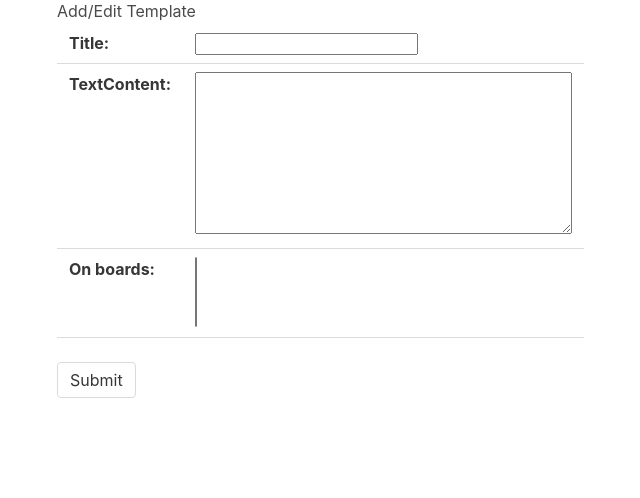
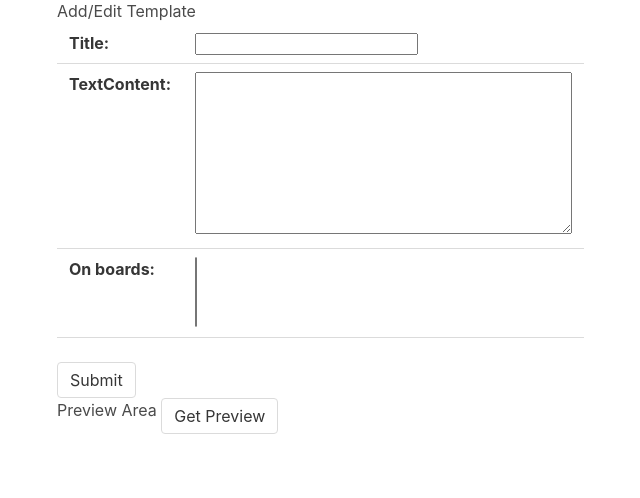
Before and after one commit to davebland/purple-pages, a Django app: page /adverts/new/ in a window 1280 px wide. Shown: the part 269-767 px from the top of the page, without its empty margins (7-647 px from the left). Run offline with Django 3.2, Linux system fonts and the light colour scheme; the visitor is signed in with stand-in values (Sample User, id 1); data that the repository does not hold is empty; parts of the project's set-up code (start-up, migrations or seed data) failed here and were passed over.

Commit message:
started new route and view for advert_preview plus ajax call on advert edit page

```diff
--- a/adverts/templates/advert_add_edit.html
+++ b/adverts/templates/advert_add_edit.html
@@ -10,4 +10,18 @@
         <input type="submit" class="button" value="Submit">
     </form>
 
+    Preview Area
+    <div id="get-preview" class="button">Get Preview</div>
+    <div class="preview-area"></div>
+
 {% endblock %}
+
+{% block scripts %}
+    <script>
+        $('#get-preview').click(function() {
+            $.post("{% url 'preview_advert' %}", function(preview) {
+                console.log(preview);
+            });
+        });
+    </script>
+{% endblock %}
--- a/adverts/urls.py
+++ b/adverts/urls.py
@@ -2,9 +2,10 @@
 
 from django.urls import path
 
-from .views import advert_add_edit
+from .views import advert_add_edit, preview_advert
 
 urlpatterns = [
     path('new/', advert_add_edit, name='new_advert'),
     path('<int:advert_id>/edit', advert_add_edit, name='edit_advert'),
+    path('preview/', preview_advert, name='preview_advert'),
 ]
--- a/adverts/views.py
+++ b/adverts/views.py
@@ -1,4 +1,5 @@
 from django.shortcuts import render, get_object_or_404, redirect
+from django.http import HttpResponse, HttpResponseBadRequest
 from django.template.loader import render_to_string
 from django.contrib.auth.decorators import login_required
 
@@ -55,3 +56,10 @@ def advert_add_edit(request, advert_id=None):
         # If a new advert create a blank form and pass this into template
         advert_form = AdvertForm(initial={'user': request.user})
         return render(request, 'advert_add_edit.html', {'page_title':'New Advert', 'advert_form':advert_form})
+
+@login_required
+def preview_advert(request):
+    """ Return html preview of an advert using POST data """
+    if request.method != "POST":
+        return HttpResponseBadRequest()
+    return HttpResponse("Advert Preview Here")
--- a/templates/base.html
+++ b/templates/base.html
@@ -73,5 +73,8 @@
     <script src="https://code.jquery.com/jquery-3.4.1.js" integrity="sha256-WpOohJOqMqqyKL9FccASB9O0KwACQJpFTUBLTYOVvVU=" crossorigin="anonymous"></script>
     <!-- App JS -->
     <script src="{% static 'js/home.js' %}"></script>
+    <!-- View specific scripting area -->
+    {% block scripts %}
+    {% endblock %}
 </body>
 </html>
```
